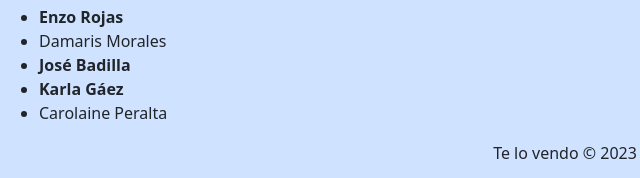
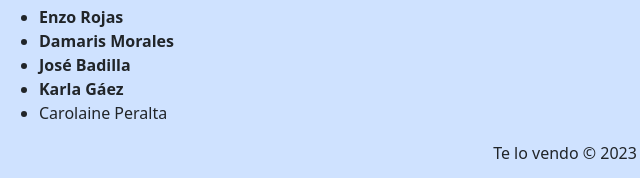
Before and after one commit to JoseBadillaT/TrabajoGrupal7, a plain HTML site: page index.html in a window 1280 px wide. Shown: the part 1525-1703 px from the top of the page, 75-715 px from the left. Drawn offline with nearby package versions, Linux system fonts and the light colour scheme.

Commit message:
agregamos negrita nombre damaris

```diff
--- a/index.html
+++ b/index.html
@@ -150,7 +150,7 @@
 			<ul>
 				<!--Lista no ordenada-->
 				<li> <strong>Enzo Rojas</strong> </li>
-				<li>Damaris Morales</li>
+				<li><strong>Damaris Morales</strong></li>
 				<li><strong>José Badilla</strong></li>
 				<li><strong>Karla Gáez</strong></li>
 				<li>Carolaine Peralta</li>
```
